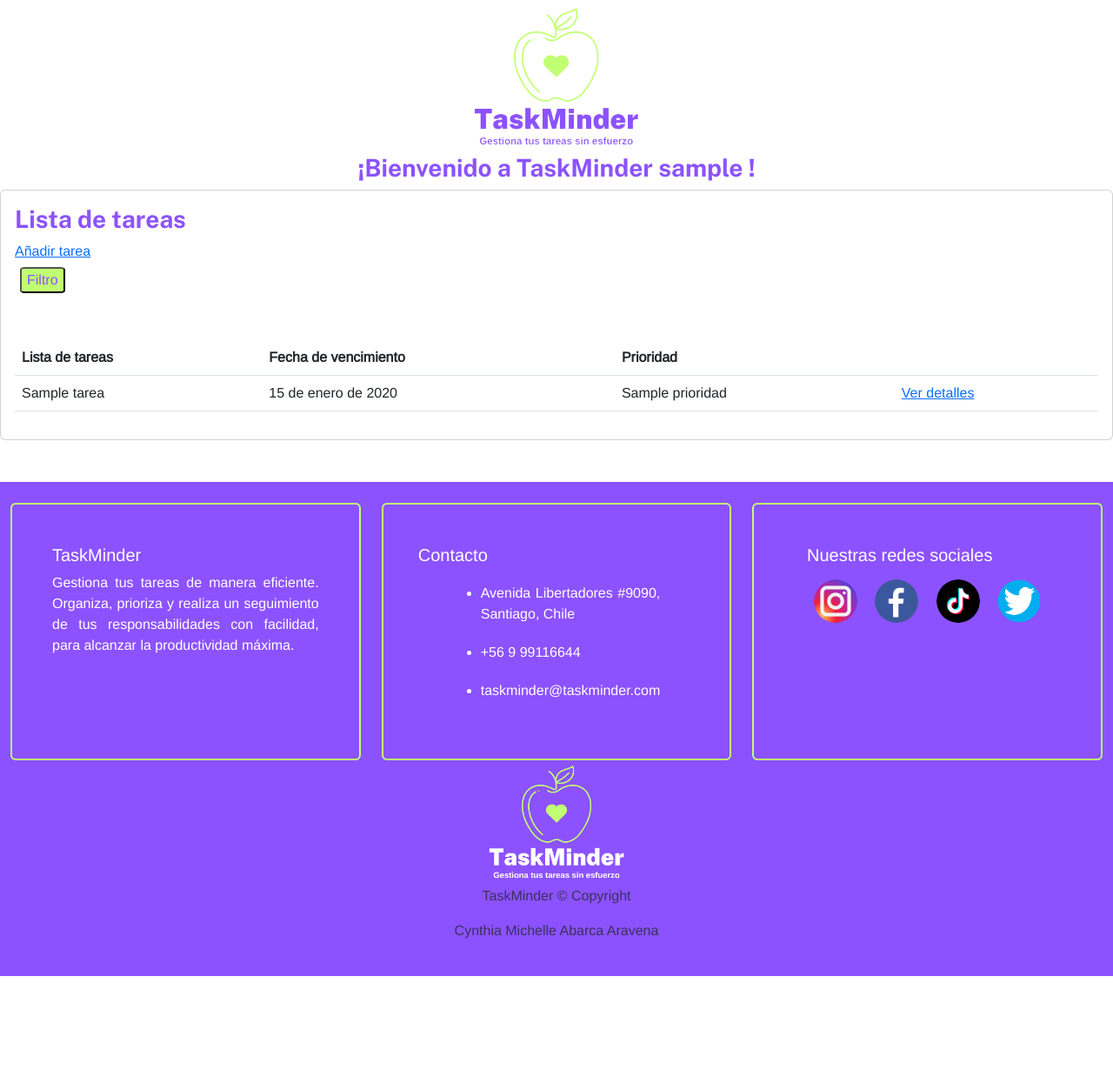
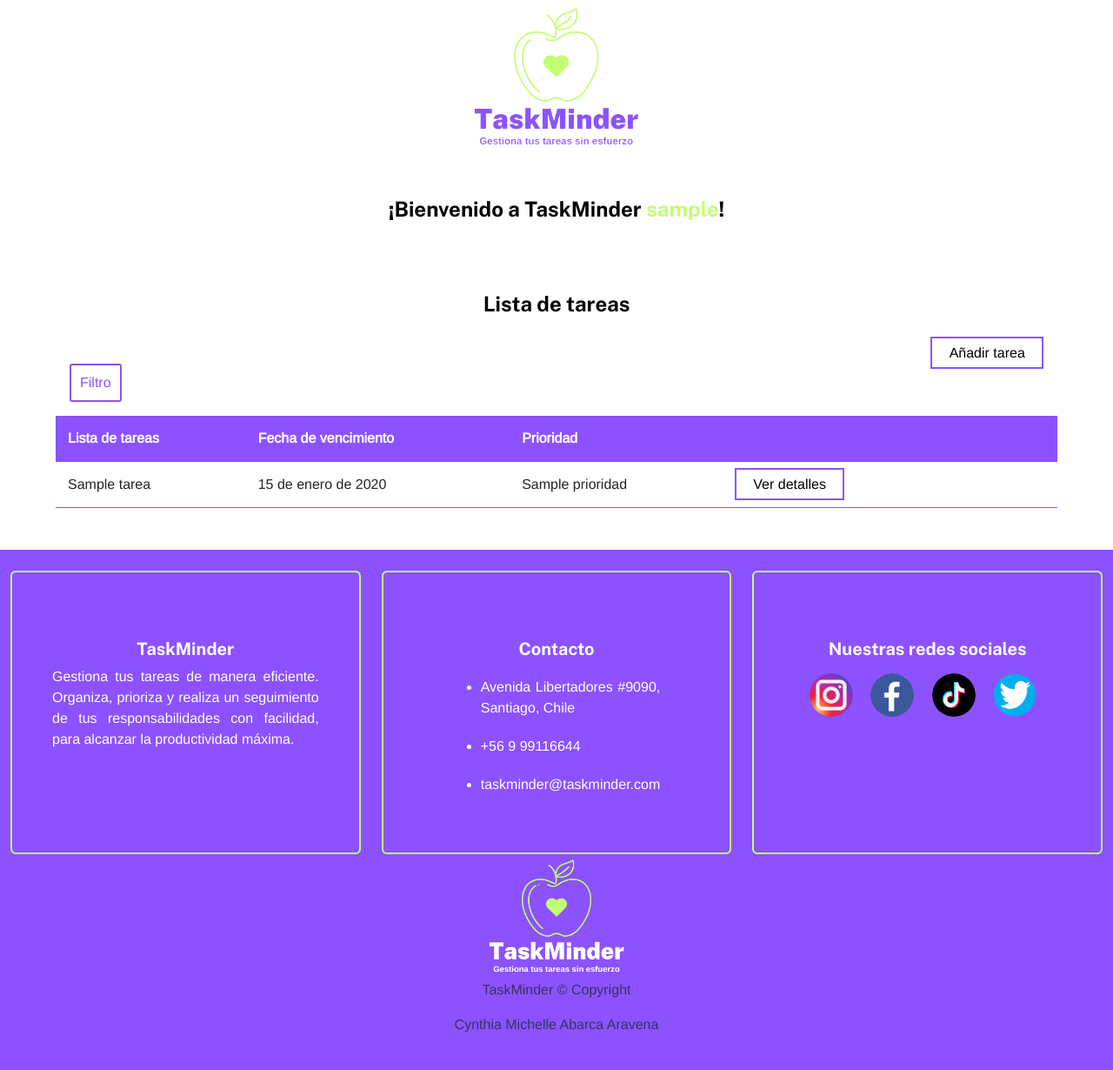
Before and after one commit to CynthiaMichelle9/Individual1, a Django app: page /tareas in a window 1280 px wide. Shown: the part 96-1326 px from the top of the page at 87% size. Before the commit the page ends 1218 px from the top, so only its background shows below. Run offline with Django 4.2, Linux system fonts and the light colour scheme; a user stored in the database is signed in; tables that the repository leaves empty hold one stand-in row (values such as "Sample post").

Commit message:
vista lista de tareas actualizada

```diff
--- a/myapp/static/assets/css/style.css
+++ b/myapp/static/assets/css/style.css
@@ -5,9 +5,11 @@ body {
     font-family: 'Arimo', sans-serif;
 }
 
-h1, h2, h3, h4, .titulo {
+h1, h2, h3, h4, h5, .titulo {
     font-family:'Public Sans', sans-serif;
-    color:#8c52ff
+    color: black;
+    text-align: center;
+    margin: 30px;
 
 }
 .footerbase {
@@ -41,7 +43,7 @@ h1, h2, h3, h4, .titulo {
     background: #fff; /* color de fondo */
     color: #8c52ff; /* color de fuente */
     border: 2px solid #8c52ff; /* tamaño y color de borde */
-    padding: 16px 20px;
+    padding: 8px   10px;
     border-radius: 3px; /* redondear bordes */
     position: relative;
     z-index: 1;
@@ -56,7 +58,7 @@ h1, h2, h3, h4, .titulo {
     background: #8c52ff; /* color de fondo hover */
     position: absolute;
     z-index: -1;
-    padding: 16px 20px;
+    padding: 8px 10px;
     display: block;
     left: 0;
     right: 0;
@@ -136,23 +138,9 @@ nav img:hover {
     font-style: italic;
 }
 
-.bienvenido{
-    display: flex;
-    align-items: center;
-    text-align: center;
-    color: black;
-    padding: 10px;
-    margin: 10px;
-    border-color: #c1ff72;
-}
-
 .logoprincipal{
     width: 13rem;
     height: auto;
-}
-
-.modal{
-    display: none;
 }
 
 .prioridad-baja {
@@ -192,4 +180,124 @@ nav img:hover {
 
 .form-control {
     border-color:#c1ff72;
+
 }
+
+.welcome-message {
+    padding: 20px;
+}
+
+.welcome-message span {
+    color:#c1ff72;
+  }
+
+.plustarea {
+    text-align: right;
+}
+
+.btn-atras {
+    text-align:left;
+}
+
+#add-link {
+    text-decoration: none;
+    color: black !important;
+    font-weight: 500;
+    padding: 0.5em 1.2em;
+    background: rgba(0,0,0,0);
+    border: 2px solid;
+    border-color:#8c52ff;
+    transition: all 0.8s ease;
+    position: relative;
+    margin-right: 80px;
+    }
+
+  #add-link:hover {
+    background:#8c52ff;
+  color: #fff !important;
+}
+
+#filtro-btn {
+    text-align: start;
+    display: flex;
+    margin-left: 80px;
+}
+
+.table {
+    margin: 0 auto;
+    width: 90%;
+    border-color: #8c52ff;
+  }
+
+.table th {
+    background-color:#8c52ff;
+    color: #fff;
+  }
+
+  .table td,
+  .table th {
+    padding: 14px;
+  }
+
+  .filtro {
+    margin-bottom: 20px;
+    margin-left: 80px;
+    color: gray;
+  }
+
+  .filter-container {
+    max-width: fit-content!important;
+    position: relative;
+    z-index: 3
+
+  }
+
+  .filtro label {
+    display: block;
+    margin-bottom: 5px;
+    font-weight: bold;
+  }
+
+  .filtro option {
+    display: block;
+    color: gray;
+    font-style: italic;
+
+  }
+
+
+
+  .filtro select {
+    width: 100%;
+    padding: 5px;
+    margin-bottom: 10px;
+  }
+
+  .filtro button {
+    text-decoration: none;
+    color: black !important;
+    font-weight: 500;
+    padding: 0.5em 1.2em;
+    background: rgba(0,0,0,0);
+    border: 2px solid;
+    border-color:#8c52ff;
+    transition: all 0.8s ease;
+    position: relative;
+    margin-right: 80px;
+  }
+
+  .empty {
+    text-align: center;
+    font-size: large;
+    color: black;
+    font-style: italic;
+    width: 300px;
+    display: flex;
+    justify-content: center;
+    align-items: center;
+    margin: 0 auto;
+    margin-top: 50px;
+    margin-bottom: 50px;
+    border-color: #c1ff72;
+    background-color: #f7fad9;
+ }
--- a/myapp/templates/myapp/tarea_list.html
+++ b/myapp/templates/myapp/tarea_list.html
@@ -5,30 +5,20 @@
 
 
 {% block contenido %}
-<div class="d-flex justify-content-center">
-  <h3>¡Bienvenido a TaskMinder {{ user }} !</h3>
+<div class="welcome-message d-flex justify-content-center">
+  <h4>¡Bienvenido a TaskMinder <span>{{ user }}</span>!</h4>
 </div>
 
-<div class="card">
-  <div class="card-body">
-
-    <h3 class="titulo">Lista de tareas</h3>
-
-    <a href="{% url 'crear-tarea'  %}">Añadir tarea</a>
+    <h4 class="titulo">Lista de tareas</h4>
+    <div class="plustarea">
+    <a id="add-link"href="{% url 'crear-tarea'  %}">Añadir tarea</a>
+    <button id="filtro-btn" class="ov-btn-grow-spin">Filtro</button>
+  </div>
     <div class="col 2">
 
-      <button id="filtro-btn" class="btn-personal">Filtro</button>
-
       <div id="filtro-container" style="display: none;">
-  <form method="GET">
-    <label for="fecha_vencimiento">Fecha de Vencimiento:</label>
-    <select name="fecha_vencimiento" id="fecha_vencimiento">
-      <option value="">Todos</option>
-      {% for fecha in fechas_vencimiento %}
-        <option value="{{ fecha }}">{{ fecha }}</option>
-      {% endfor %}
-    </select>
-
+        <form method="GET" class="filtro">
+          <div class="filter-container">
           <label for="estado_tarea">Estado:</label>
           <select name="estado_tarea" id="estado_tarea">
             <option value="">Todos</option>
@@ -61,7 +51,8 @@
             {% endfor %}
           </select>
 
-    <button type="submit" class="btn-personal">Filtrar</button>
+          <button type="submit" class="btn">Filtrar</button>
+          </div>
         </form>
       </div>
 
@@ -76,31 +67,38 @@
             filtroContainer.style.display = 'none';
           }
         });
+
       </script>
 
-
+      <div class="table-responsive mt-3">
         <table class="table">
+          <thead>
             <tr>
               <th>Lista de tareas</th>
               <th>Fecha de vencimiento</th>
               <th>Prioridad</th>
               <th></th>
             </tr>
+          </thead>
+          <tbody>
             {% for tarea in tareas %}
             <tr>
-          <td>{{tarea.titulo}}</td><br/>
-          <td>{{tarea.fecha_vencimiento}}</td><br/>
-          <td>{{tarea.prioridad}}</td><br/>
-          <td> <a href="{% url 'tarea' pk=tarea.pk %}">Ver detalles</a></td>
+              <td>{{ tarea.titulo }}</td>
+              <td>{{ tarea.fecha_vencimiento }}</td>
+              <td>{{ tarea.prioridad }}</td>
+              <td><a id="add-link" href="{% url 'tarea' pk=tarea.pk %}">Ver detalles</a></td>
+            </tr>
+            {% empty %}
+            <div class="empty card">
+              <div class="card-body">
+              No existen tareas que mostrar
+            </div>
+            </div>
 
-        </tr>
 
-        {% empty %}
-        <p>No hay tareas que mostrar</p>
             {% endfor %}
+          </tbody>
         </table>
       </div>
     </div>
-</div>
-
 {% endblock %}
--- a/mysite/settings.py
+++ b/mysite/settings.py
@@ -112,7 +112,7 @@ AUTH_PASSWORD_VALIDATORS = [
 
 LANGUAGE_CODE = 'es-cl'
 
-TIME_ZONE = 'AMERICA/SANTIAGO'
+TIME_ZONE = 'UTC'
 
 USE_I18N = True
 
```
Also changed, not shown: myapp/templates/myapp/tarea.html (+27 -16 lines), myapp/templates/myapp/tarea_form.html (+9 -7 lines). Lines whose indentation alone changed are shown as unchanged.
